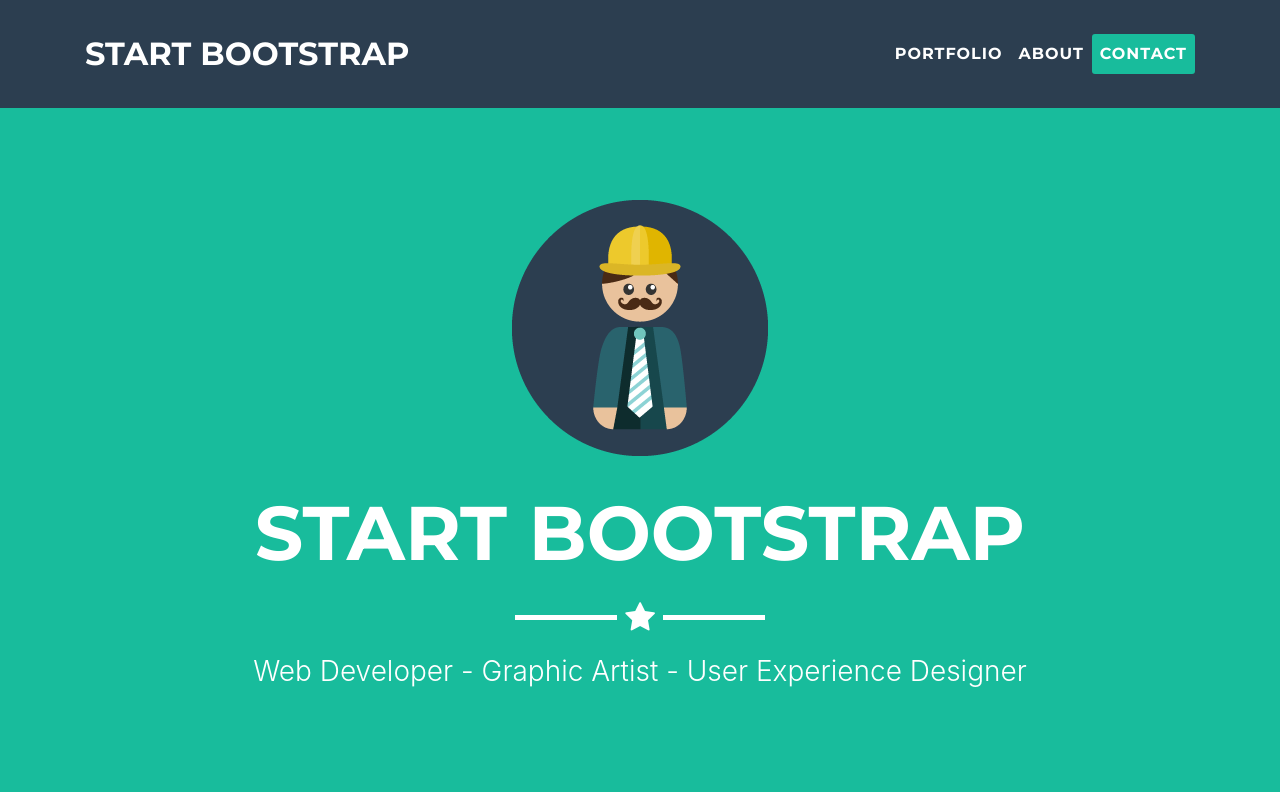
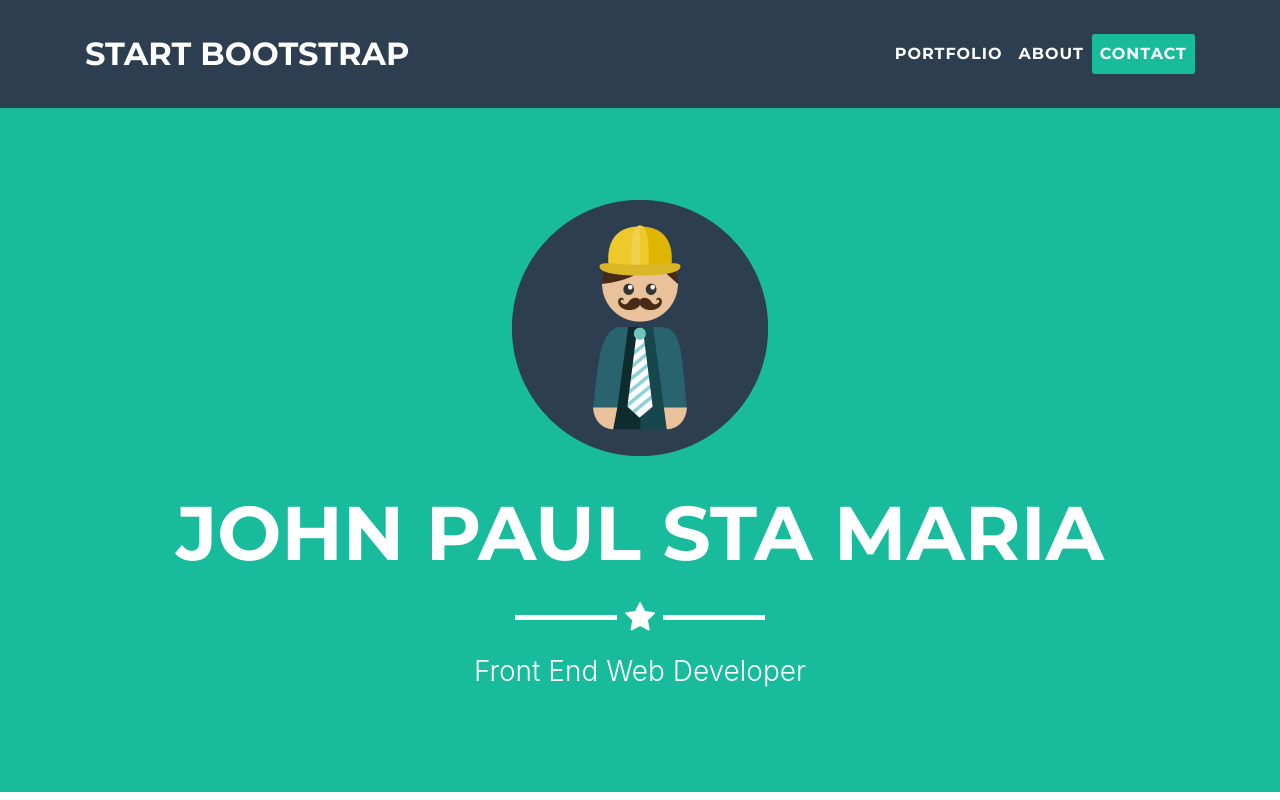
Before and after one commit to jpstamaria14/jpstamaria14.github.io, a website with bundled scripts: page index.html in a window 1280 px wide. Shown: the top 800 px of the page. Built offline with nearby package versions, Linux system fonts and the light colour scheme.

Commit message:
index file update

```diff
--- a/index.html
+++ b/index.html
@@ -8,7 +8,7 @@
     <meta name="description" content="">
     <meta name="author" content="">
 
-    <title>Freelancer - Start Bootstrap Theme</title>
+    <title>JP Portfolio</title>
 
     <!-- Bootstrap core CSS -->
     <link href="vendor/bootstrap/css/bootstrap.min.css" rel="stylesheet">
@@ -54,9 +54,9 @@
       <div class="container">
         <img class="img-fluid" src="img/profile.png" alt="">
         <div class="intro-text">
-          <span class="name">Start Bootstrap</span>
+          <span class="name">John Paul Sta Maria</span>
           <hr class="star-light">
-          <span class="skills">Web Developer - Graphic Artist - User Experience Designer</span>
+          <span class="skills">Front End Web Developer</span>
         </div>
       </div>
     </header>
```
